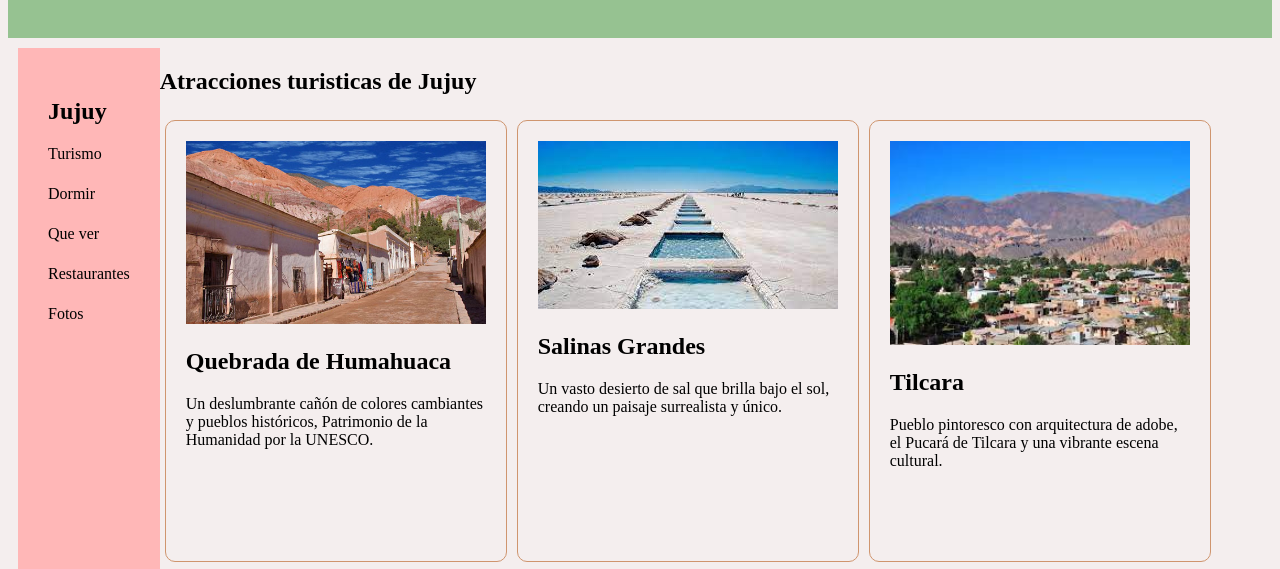
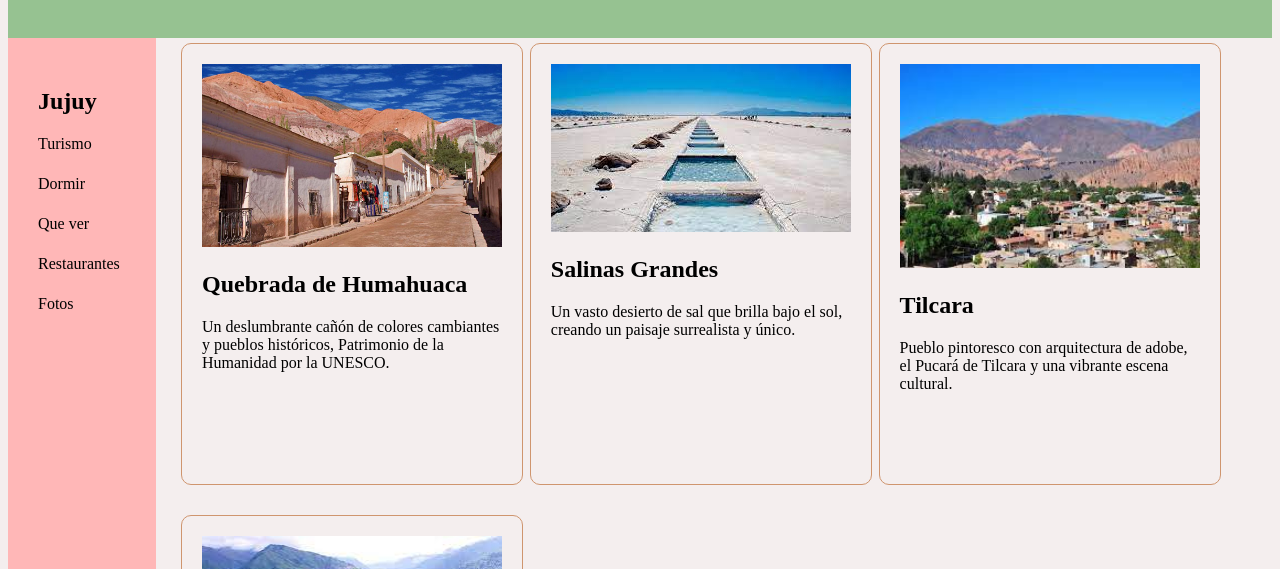
Before and after one commit to Cocom1n/proyecto_html_Carrasco_CandellaElisaRosa, a plain HTML site: page index.html in a window 1280 px wide. Shown: the part 152-721 px from the top of the page. Drawn offline with Linux system fonts and the light colour scheme.

Commit message:
commit tres

```diff
--- a/index.html
+++ b/index.html
@@ -13,7 +13,7 @@
             historia se entrelazan en un abrazo eterno bajo el sol radiante.
             ¡Ven y sé parte de esta experiencia única en Jujuy!</p>
     </header>
-    <div class="owo">
+    <div class="contenedor">
 
         <aside class="lateral">
             <h2>Jujuy</h2>
@@ -26,8 +26,7 @@
             </u>
         </aside>
 
-        <section class="contenedor">
-            <h2 id="subti">Atracciones turisticas de Jujuy</h2>
+        <section class="elementos">
             <div class="caja">
                 <img src="./img/humahuaca.jpg" width="300"/>
                 <h2>Quebrada de Humahuaca</h2>
--- a/styles.css
+++ b/styles.css
@@ -1,5 +1,6 @@
 body{
     background-color: #F4EEEE;
+    min-height: 100vh;
 }
 
 header{
@@ -8,10 +9,10 @@ header{
     text-align: center;
 }
 
-.owo{
-    display: flex;
-    flex-flow: row wrap;
-    margin: 10px;
+.contenedor{
+    display: grid;
+    grid-template-columns: 1fr 5fr;
+    gap: 20px;
 }
 
 .lateral{
@@ -28,10 +29,10 @@ li{
     height: 40px;
 }
 
-.contenedor{
-    display: flex;
-    flex-flow: row wrap;
-    flex: 70%;
+.elementos{
+    display: grid;
+    grid-template-columns: repeat(3,30%);
+    gap: 20px;
 }
 
 #subti{
```
